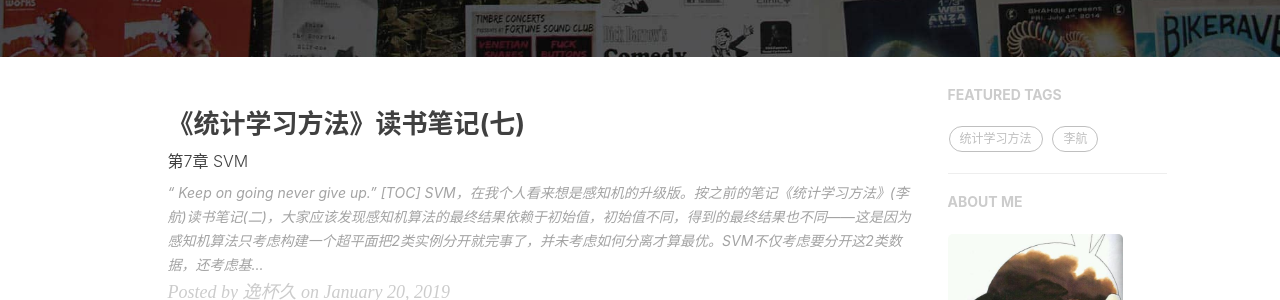
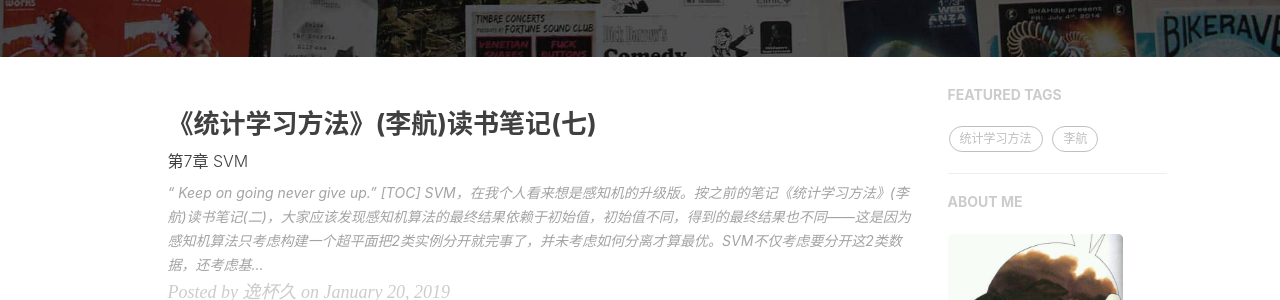
Before and after one commit to yuzy007/yuzy007.github.io, a Jekyll site: the page built from index.html, in a window 1280 px wide. Shown: the part 361-661 px from the top of the page. Built offline with Jekyll 4.4.1, drawn with Linux system fonts in a browser that asks for light colours; nearby versions of some CDN libraries; the list of posts is cut into pages by our own code; comment, search, counter and statistics services are not loaded.

Commit message:
modify posts

```diff
--- a/_posts/2019-01-19-Statistical-learning-methods-c2.markdown
+++ b/_posts/2019-01-19-Statistical-learning-methods-c2.markdown
@@ -183,4 +183,4 @@
 
 ##  其他参考资料：
 
-- http://neuralnetworksanddeeplearning.com/chap1.html
+- [Neural Networks and Deep Learning](http://neuralnetworksanddeeplearning.com/chap1.html)
--- a/_posts/2019-01-20-Statistical-learning-methods-c7.markdown
+++ b/_posts/2019-01-20-Statistical-learning-methods-c7.markdown
@@ -1,6 +1,6 @@
 ---
 layout:     post
-title:      "《统计学习方法》读书笔记(七)"
+title:      "《统计学习方法》(李航)读书笔记(七)"
 subtitle:   "第7章 SVM"
 author:     "逸杯久"
 header-img: "img/post-bg-2015.jpg"
@@ -244,8 +244,7 @@
 
 
 
-
 ##  其他参考资料：
 
-- [干货 | 从超平面到SVM（一)](https://www.sohu.com/a/206572358_160850)
-- [Google机器学习 | 特征组合 (Feature Crosses)](https://developers.google.cn/machine-learning/crash-course/feature-crosses/video-lecture)
+- [干货 从超平面到SVM（一)](https://www.sohu.com/a/206572358_160850)
+- [Google机器学习  特征组合 (Feature Crosses)](https://developers.google.cn/machine-learning/crash-course/feature-crosses/video-lecture)
```
